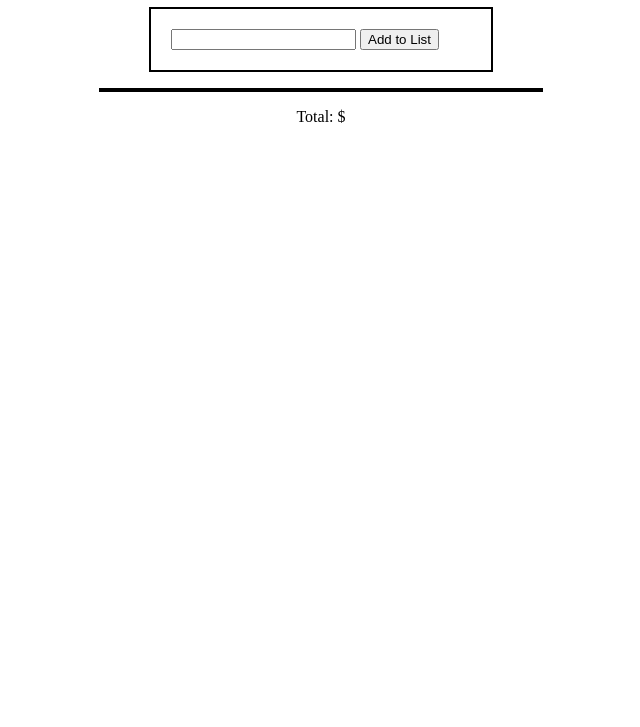
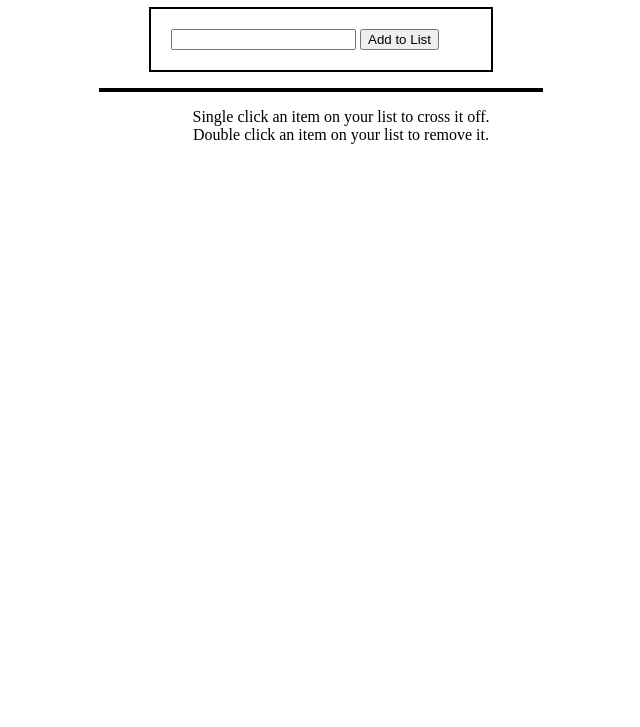
Before and after one commit to CoolMike90/ShoppingCart, a plain HTML site: page index.html in a window 1280 px wide. Shown: the part 73-800 px from the top of the page, without its empty margins (319-959 px from the left). Drawn offline with nearby package versions, Linux system fonts and the light colour scheme.

Commit message:
Instructions and Clear Input
Added instructions for the app and added and automatic clear once a item
is a added to the list after button click.

```diff
--- a/app.js
+++ b/app.js
@@ -3,6 +3,7 @@ $( document ).ready(function() {
   		var text = $(".input").val();
   		var li = "<li>" + text + "</li>";
   		$(".item").append(li);
+      $(".input").val("");
   	});
   	$("li").on("dblclick","li", function() {
   		$(this).remove();
--- a/index.html
+++ b/index.html
@@ -18,7 +18,10 @@
 			<li class="item"></li>
 
 		</ul>
-		<p>Total: $</p>
+		<ol class="instruct">
+			<li>Single click an item on your list to cross it off. </li>
+			<li>Double click an item on your list to remove it.</li>
+		</ol>
 	</div>
 </body>
 </html>
--- a/style.css
+++ b/style.css
@@ -28,6 +28,7 @@
 p{
 	text-align: center;
 }
-.removed{
-	text-decoration: line-through;
+.instruct{
+	list-style: none;
+	text-align: center;
 }
```
